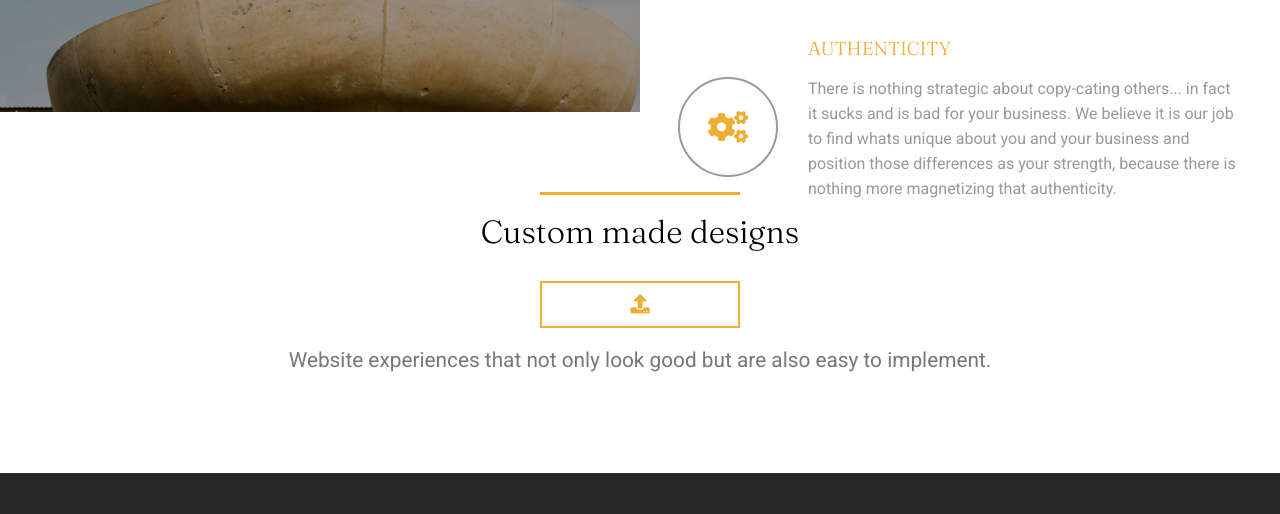
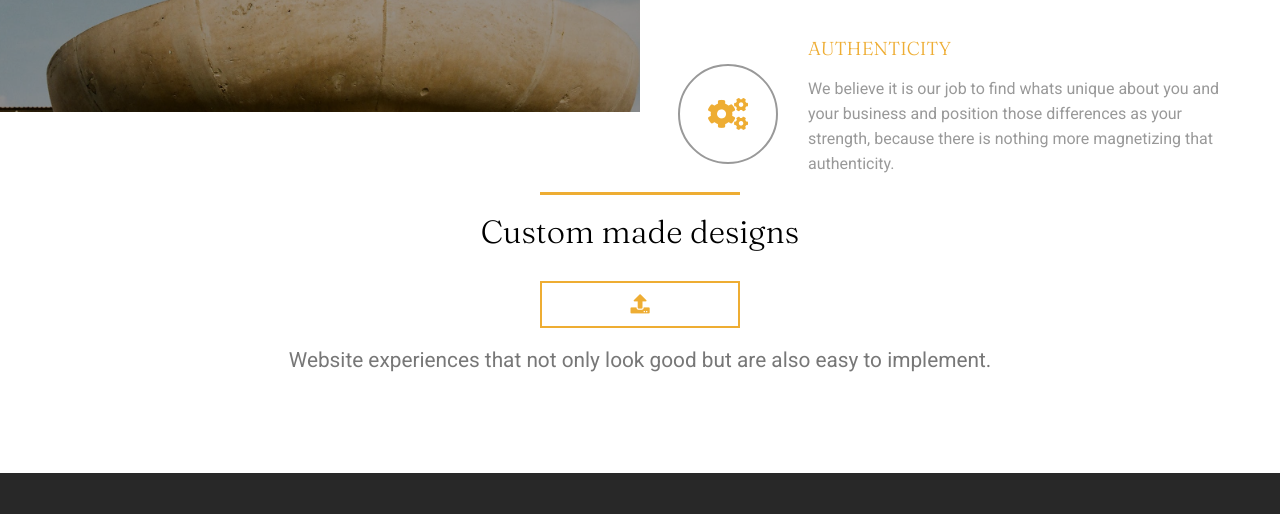
Before and after one commit to abacadeveloper/AgaveDigitalMX, a plain HTML site: page index.html in a window 1280 px wide. Shown: the part 2984-3498 px from the top of the page. Drawn offline with Linux system fonts and the light colour scheme.

Commit message:
Update index.html

```diff
--- a/index.html
+++ b/index.html
@@ -107,8 +107,7 @@
                 <div class="box__icon"><i class="fas fa-cogs"></i></div>
                 <div class="box__content">
                 <h3 class="box__title">AUTHENTICITY</h3>
-                <p class="box__txt">There is nothing strategic about copy-cating others... in fact it sucks and is bad for your business. We believe it is
-                our job to find whats unique about you and your business and position those differences as your strength, because there
+                <p class="box__txt">We believe it is our job to find whats unique about you and your business and position those differences as your strength, because there
                 is nothing more magnetizing that authenticity.</p>
                 </div>
             </div>
```
